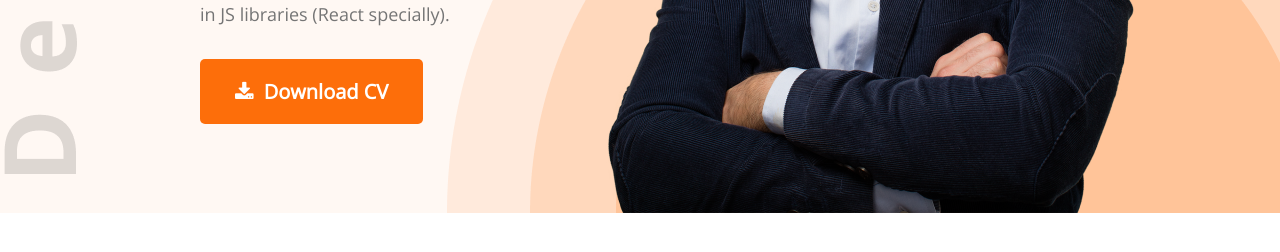
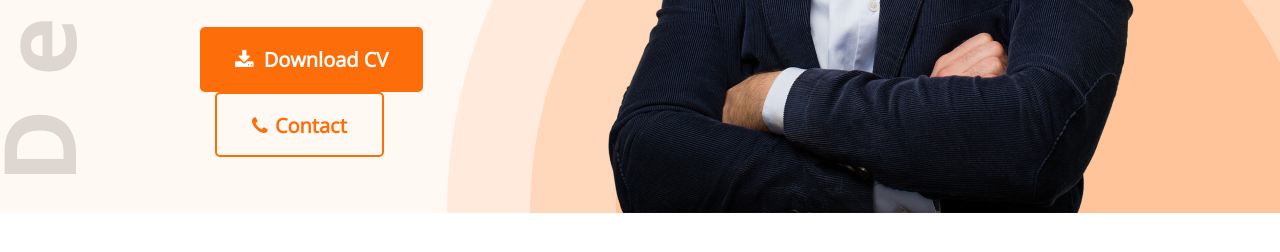
Before and after one commit to fiveamcoder/portfolio, a plain HTML site: page index.html in a window 1280 px wide. Shown: the part 628-880 px from the top of the page. Drawn offline with nearby package versions, Linux system fonts and the light colour scheme.

Commit message:
contact btn

```diff
--- a/css/styles.css
+++ b/css/styles.css
@@ -10,6 +10,10 @@
 .fa-download{
     margin-right: 5px;
 }
+.fa-phone{
+    margin-right: 2px;
+    color: #FD6E0A;
+}
 .btn-primary {
     background-color: #FD6E0A;
     height: 65px;
@@ -20,6 +24,14 @@
     border: 0;
     padding: 18px 35px;
     cursor: pointer;
+}
+
+.btn-phone{
+    background: #FFF8F3;
+    margin-left: 15px;
+    color: #FD6E0A;
+    border: 2px solid #FD6E0A;
+
 }
 
 /* Header and Navigation Styles */
--- a/index.html
+++ b/index.html
@@ -33,6 +33,7 @@
                 <p class="banner-description">Passionate and enthusiastic programmer and web developer, Comfortable
                     working in JS libraries (React specially).</p>
                 <button class="btn-primary"><i class="fa fa-download"></i>  Download CV</button>
+                <button class="btn-primary btn-phone"><i class="fa fa-phone"></i>  Contact</button>
             </div>
             <img src="images/hardy.png" alt="">
         </div>
```
